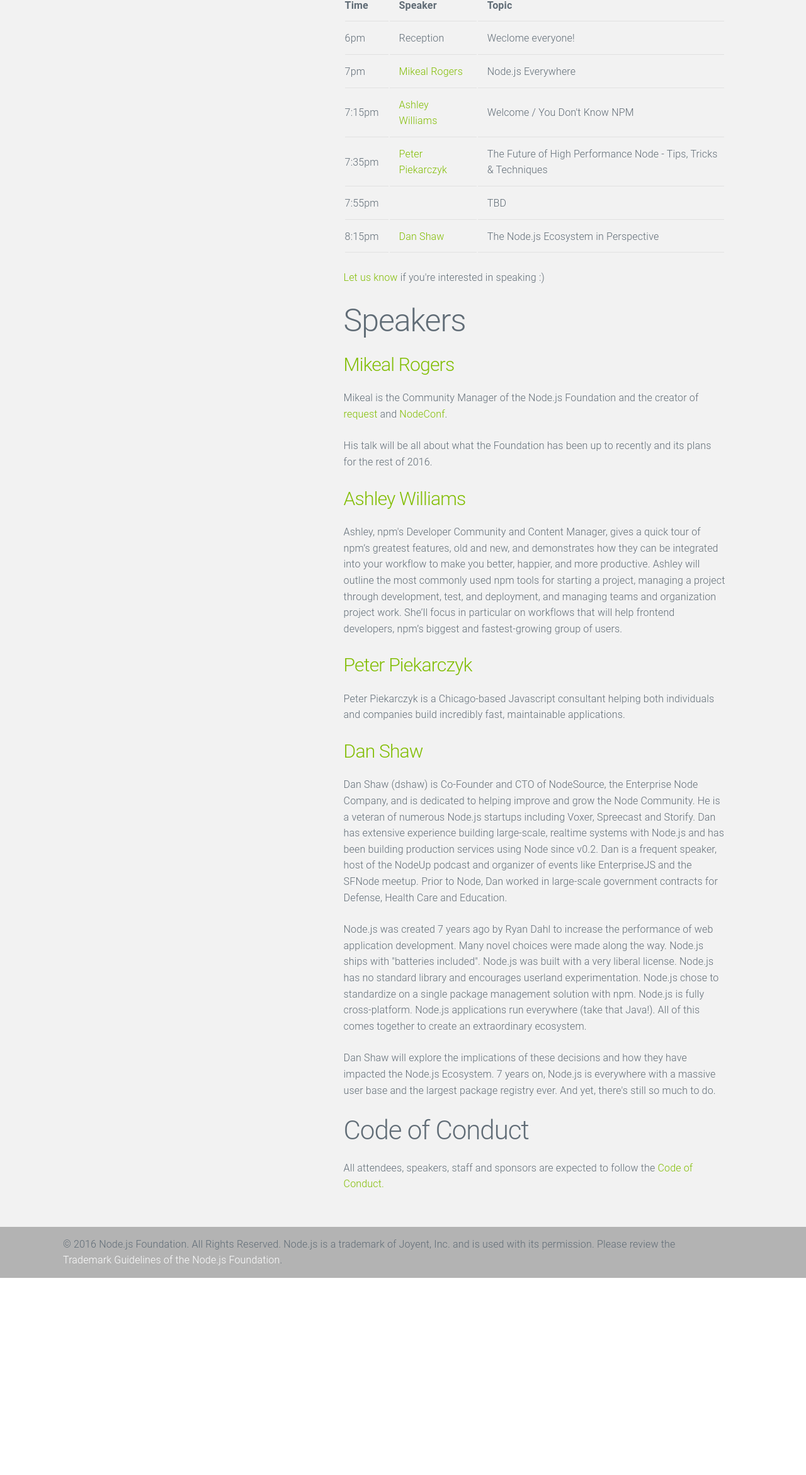
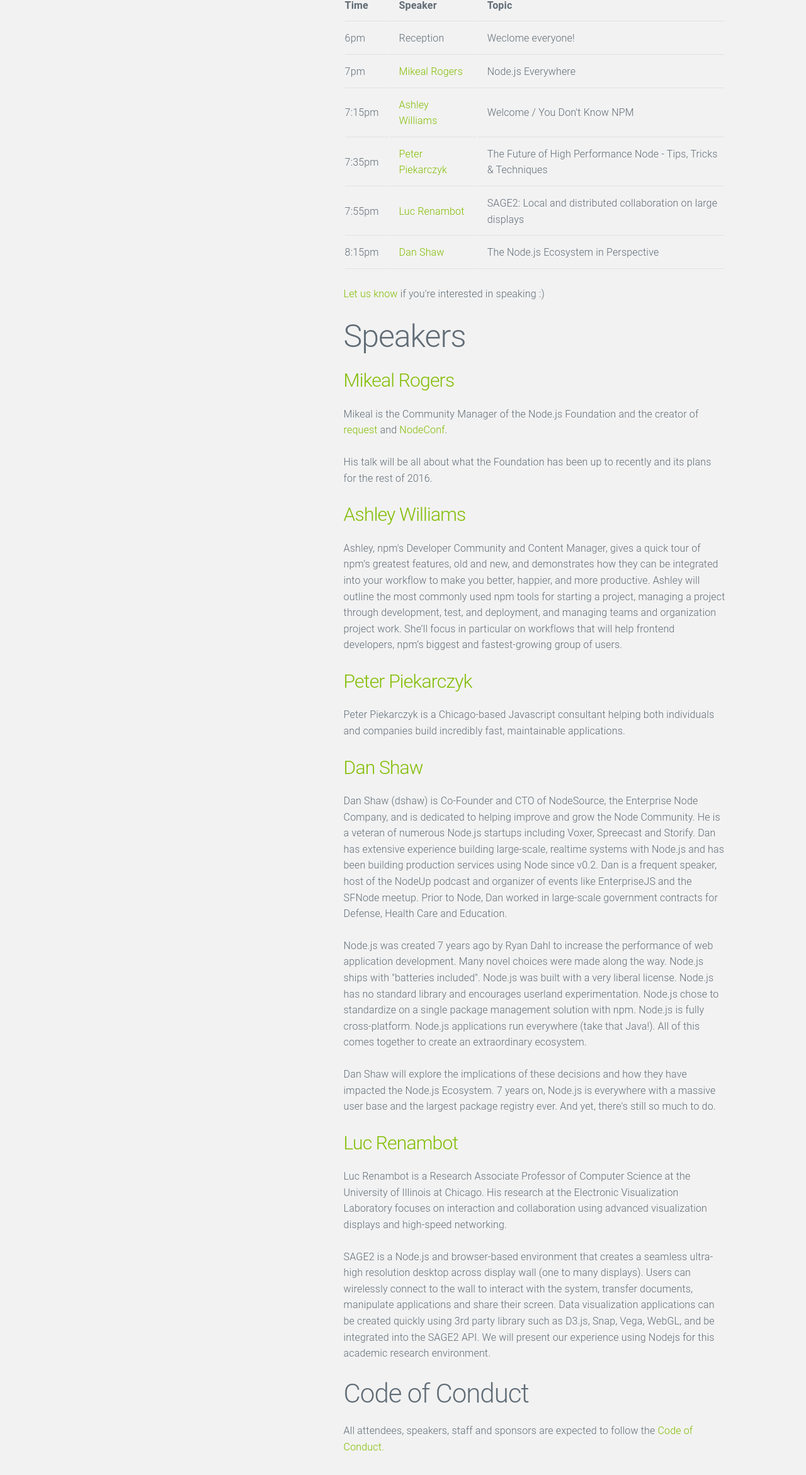
Before and after one commit to nodejs/live.nodejs.org, a website: page events/chicago.html in a window 1280 px wide. Shown: the part 1205-3547 px from the top of the page at 63% size. Before the commit the page ends 3234 px from the top, so only its background shows below. Drawn offline with Linux system fonts and the light colour scheme.

Commit message:
add final speaker

```diff
--- a/events/chicago.html
+++ b/events/chicago.html
@@ -224,8 +224,8 @@
 </tr>
 <tr>
 <td>7:55pm</td>
-<td></td>
-<td>TBD</td>
+<td><a href="https://github.com/renambot-uic">Luc Renambot</a></td>
+<td>SAGE2: Local and distributed collaboration on large displays</td>
 </tr>
 <tr>
 <td>8:15pm</td>
@@ -255,6 +255,10 @@
 <p>Dan Shaw (dshaw) is Co-Founder and CTO of NodeSource, the Enterprise Node Company, and is dedicated to helping improve and grow the Node Community. He is a veteran of numerous Node.js startups including Voxer, Spreecast and Storify. Dan has extensive experience building large-scale, realtime systems with Node.js and has been building production services using Node since v0.2. Dan is a frequent speaker, host of the NodeUp podcast and organizer of events like EnterpriseJS and the SFNode meetup. Prior to Node, Dan worked in large-scale government contracts for Defense, Health Care and Education.</p>
 <p>Node.js was created 7 years ago by Ryan Dahl to increase the performance of web application development. Many novel choices were made along the way. Node.js ships with &quot;batteries included&quot;. Node.js was built with a very liberal license. Node.js has no standard library and encourages userland experimentation. Node.js chose to standardize on a single package management solution with npm. Node.js is fully cross-platform. Node.js applications run everywhere (take that Java!). All of this comes together to create an extraordinary ecosystem.</p>
 <p>Dan Shaw will explore the implications of these decisions and how they have impacted the Node.js Ecosystem. 7 years on, Node.js is everywhere with a massive user base and the largest package registry ever. And yet, there&#39;s still so much to do.</p>
+<h4 id="-luc-renambot-https-github-com-renambot-uic-"><a href="https://github.com/renambot-uic">Luc Renambot</a></h4>
+<p>Luc Renambot is a Research Associate Professor of Computer Science at the University of Illinois at Chicago. His research at the Electronic Visualization Laboratory focuses on interaction and collaboration using advanced visualization displays and high-speed networking.</p>
+<p>SAGE2 is a Node.js and browser-based environment that creates a seamless ultra-high resolution desktop across display wall (one to many displays). Users can wirelessly connect to the wall to interact with the system, transfer documents, manipulate applications and share their screen. Data visualization applications can be created quickly using 3rd party library such as D3.js, Snap, Vega, WebGL, and be integrated into the SAGE2 API.
+We will present our experience using Nodejs for this academic research environment.</p>
 
     <h2 id="conduct">Code of Conduct</h2>
     <p>
```
Also changed, not shown: events/chicago.md (+8 -1 lines), zh-CN/events/chicago.html (+6 -2 lines).
